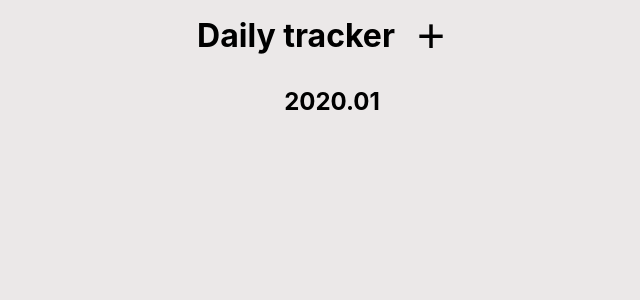
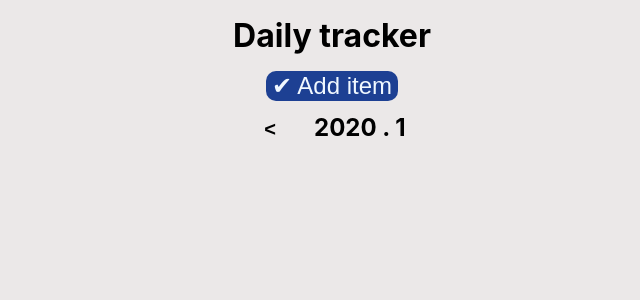
Before and after one commit to ttumzzi/react-daily-tracker, a React (Create React App) app: page / in a window 1280 px wide. Shown: the top 300 px of the page, without its empty margins (308-948 px from the left). Built offline with nearby package versions, Linux system fonts and the light colour scheme.

Commit message:
added chaging month && fixed layout

```diff
--- a/src/App.css
+++ b/src/App.css
@@ -3,15 +3,18 @@ h2 {
   margin: 1rem;
   text-align: center;
 }
-
 .header {
-  display: flex;
-  justify-content: center;
+  text-align: center;
 }
 
 .add-item-button {
   border: none;
-  background-color: transparent;
-  font-size: 3rem;
-  margin-right: 2rem;
+  background-color: rgb(29, 64, 147);
+  font-size: 1.5rem;
+  border-radius: 10px;
+  color: aliceblue;
 }
+
+/* .header > * {
+  display: inline;
+} */
--- a/src/App.js
+++ b/src/App.js
@@ -2,19 +2,24 @@ import React, { Component } from "react";
 import "./App.css";
 import TrackerList from "./component/TrackerList";
 import moment from "moment";
+import Month from "./component/Month";
 
 class App extends Component {
   constructor() {
     super();
-    const thisMonth = moment().format("YYYY.MM");
+    const thisMonth = moment().format("YYYY . M");
     // get Data from local storage
-    const savedDataString = localStorage.getItem(thisMonth);
+    const savedDataString = this.handleLoadData(thisMonth);
     const savedDataArray = JSON.parse(savedDataString);
     this.state = {
       month: thisMonth,
       data: savedDataArray === null ? [] : savedDataArray
     };
   }
+
+  handleLoadData = month => {
+    return localStorage.getItem(month);
+  };
 
   handleSaveData = newItem => {
     localStorage.setItem(this.state.month, JSON.stringify(newItem));
@@ -28,8 +33,7 @@ class App extends Component {
         {
           data: data.concat({
             title: newItem,
-            checkDates: [],
-            checkToday: false
+            checkDates: []
           })
         },
         // using updated state right after setState
@@ -62,16 +66,38 @@ class App extends Component {
     );
   };
 
+  handleMonth = direction => {
+    const yearMonth = this.state.month;
+    const year = parseInt(yearMonth.split(".")[0]);
+    const month = parseInt(yearMonth.split(".")[1]);
+
+    let newMonth = "";
+    if (direction === "+")
+      newMonth = month === 12 ? `${year + 1} . 01` : `${year} . ${month + 1}`;
+    else newMonth = month === 1 ? `${year - 1} . 12` : `${year} . ${month - 1}`;
+
+    const newData = this.handleLoadData(newMonth);
+    let newDataObjForm = JSON.parse(newData);
+    newDataObjForm = newDataObjForm === null ? [] : newDataObjForm;
+
+    this.setState({
+      month: newMonth,
+      data: this.state.data.slice(0, 0).concat(newDataObjForm)
+    });
+  };
+
   render() {
     return (
       <div>
         <div className="header">
           <h1 className="app-title">Daily tracker</h1>
-          <button className="add-item-button" onClick={this.handleAddItem}>
-            +
-          </button>
+          {this.state.month === moment().format("YYYY . M") && (
+            <button className="add-item-button" onClick={this.handleAddItem}>
+              ✔ Add item
+            </button>
+          )}
         </div>
-        <h2>{this.state.month}</h2>
+        <Month month={this.state.month} handleMonth={this.handleMonth} />
         <div className="tracker">
           <TrackerList data={this.state.data} handleCheck={this.handleCheck} />
         </div>
--- /dev/null
+++ b/src/component/Month.css
@@ -0,0 +1,12 @@
+.month {
+  text-align: center;
+}
+
+.month > * {
+  display: inline;
+}
+
+.month > button {
+  border: none;
+  background-color: transparent;
+}
--- /dev/null
+++ b/src/component/Month.js
@@ -0,0 +1,24 @@
+import React, { Component } from "react";
+import moment from "moment";
+import "./Month.css";
+
+class Month extends Component {
+  render() {
+    const { month, handleMonth } = this.props;
+    return (
+      <div className="month">
+        <button onClick={() => handleMonth("-")}>
+          <h2>{"<"}</h2>
+        </button>
+        <h2>{month}</h2>
+        {month !== moment().format("YYYY . M") && (
+          <button onClick={() => handleMonth("+")}>
+            <h2>{">"}</h2>
+          </button>
+        )}
+      </div>
+    );
+  }
+}
+
+export default Month;
--- a/src/component/Tracker.css
+++ b/src/component/Tracker.css
@@ -1,5 +1,5 @@
 .tracker-box {
-  width: 300px;
+  width: 500px;
   background-color: white;
   padding: 1rem;
   margin: 2rem;
--- a/src/component/Tracker.js
+++ b/src/component/Tracker.js
@@ -9,7 +9,9 @@ function CheckButton(props) {
   if (!checkDates.includes(today)) {
     return (
       <button className="item-check-button" onClick={() => handleCheck(title)}>
-        <span>✔️</span>
+        <span role="img" aria-label="check">
+          ✔️
+        </span>
       </button>
     );
   } else {
@@ -19,7 +21,7 @@ function CheckButton(props) {
 
 class Tracker extends Component {
   render() {
-    const { title, checkDates, checkToday, handleCheck } = this.props;
+    const { title, checkDates, handleCheck } = this.props;
     return (
       <div className="tracker-box">
         <div className="item-header">
--- a/src/component/TrackerList.css
+++ b/src/component/TrackerList.css
@@ -1,3 +1,8 @@
 .tracker-list {
   display: flex;
+  flex-wrap: wrap;
+  justify-content: center;
 }
+
+.tracker-list > * {
+}
```
